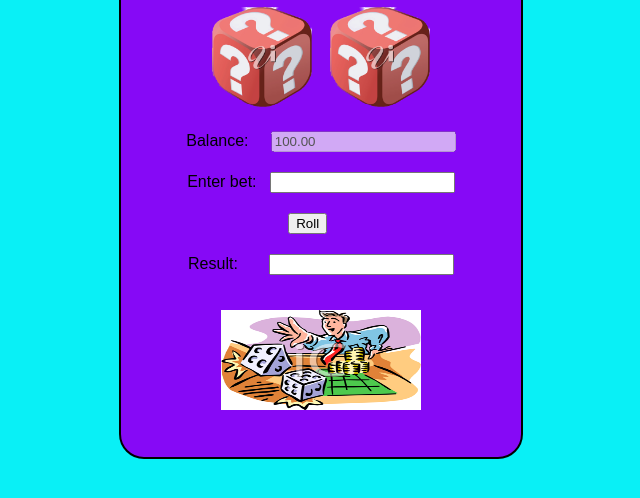
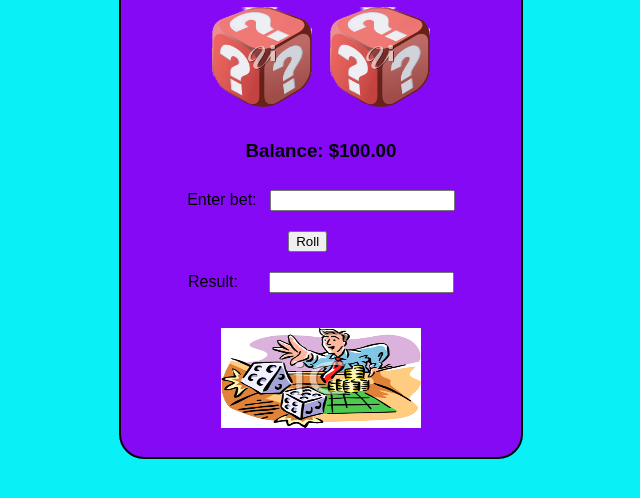
Before and after one commit to lschoch/CS311_Project5_LHS, a plain HTML site: page index.html in a window 1280 px wide. Shown: the part 118-616 px from the top of the page, without its empty margins (319-959 px from the left). Drawn offline with Linux system fonts and the light colour scheme.

Commit message:
Now using a heading instead of a texbox to display balance.

```diff
--- a/index.html
+++ b/index.html
@@ -16,10 +16,8 @@
             <div id="dice" class="flex-item">
                 <img src="img/Question.png" id="dieLeft" alt="left die" width="100px" height="100px">&nbsp;&nbsp;&nbsp;&nbsp;<img src="img/Question.png" id="dieRight" alt="right die" width="100px" height="100px">
             </div>
-            <div id="balanceDiv" class="flex-item">
-                <label for="balance">Balance:&nbsp;&nbsp;&nbsp;&nbsp;</label>
-                <!-- Disable balance text box so the player cannot change it. -->
-                <input type="text" id="balance" name="balance"  value="100.00" disabled><br>
+            <div id="balanceDiv">
+                <h3 id="balanceHeader"></h3>
             </div>
             <div id="betDiv" class="flex-item">
                 <label for="bet">Enter bet:&nbsp;&nbsp; </label>
@@ -39,6 +37,7 @@
     </div>
     <div id="keeperDiv">
         <input type="text" id="pointKeeper" name="pointKeeper" value="0">
+        <input type="text" id="balance" name="bal">
     </div>
     <script type="text/javascript" src="js/index.js"></script>
 </body>
--- a/js/index.js
+++ b/js/index.js
@@ -1,8 +1,14 @@
 addRollButtonEvents();
 addBetFocusEvents();
 
+const balHeader = document.getElementById("balanceHeader");
+const balance = document.getElementById("balance");
+
+// Initialize the balance textbox and heading.
+balance.value = 100.00;
+balHeader.innerHTML = "Balance: " + numToCurrency(balance.value);
+
 function addRollButtonEvents(){
-    const balance = document.getElementById("balance");
     const bet = document.getElementById("bet");
     const rollButton = document.getElementById("rollButton");
     rollButton.addEventListener("click", () => {
@@ -17,7 +23,7 @@ function addRollButtonEvents(){
     });
 }
 
-// reset when the bet entry box gets the focus
+// Reset game box to defaults when the bet entry box gets the focus
 function addBetFocusEvents(){
     const bet = document.getElementById("bet");
     const result = document.getElementById("result");
@@ -35,7 +41,7 @@ function addBetFocusEvents(){
 function calculate_score(){
     let die1 = Math.floor(Math.random() * 6) + 1;
     let die2 = Math.floor(Math.random() * 6) + 1;
-    // "point" is stored in hidden text box with id = "pointkeeper"
+    // "point" is stored in hidden textbox with id = "pointkeeper"
     const pointKeeper = document.getElementById("pointKeeper");
     const result = document.getElementById("result");
     const bet = document.getElementById("bet");
@@ -79,19 +85,36 @@ function calculate_score(){
     } // end calculate_score
 
 function youLose() {
+    // Update balance textbox and heading.
     balance.value = Number(balance.value) - Number(bet.value);
+    balHeader.innerHTML = "Balance: " + numToCurrency(balance.value);
+    // Reset bet to empty string.
     document.getElementById("bet").value = "";
+    // Reset pointkeeper to 0.
     document.getElementById("pointKeeper").value = 0;
+    // Change image and background color.
     document.getElementById("box").style.backgroundColor = "#f60f09";
     document.getElementById("craps").src = "img/Loser.png";
+    // Display result.
     result.value = "You lose! Bet again.";
 }
 
+// Same comments as above.
 function youWin() {
     balance.value = Number(balance.value) + Number(bet.value);
+    balHeader.innerHTML = "Balance: " + numToCurrency(balance.value);
     document.getElementById("bet").value = "";
     document.getElementById("pointKeeper").value = 0;
     document.getElementById("box").style.backgroundColor = "#79f609";
     document.getElementById("craps").src = "img/Money.png";
     result.value = "You Win! Bet again.";
 }
+
+function numToCurrency(price) {
+    // Format the price to USD, using the locale.
+    let dollarUS = Intl.NumberFormat("en-US", {
+        style: "currency",
+        currency: "USD",
+    });
+    return dollarUS.format(price);
+}
```
